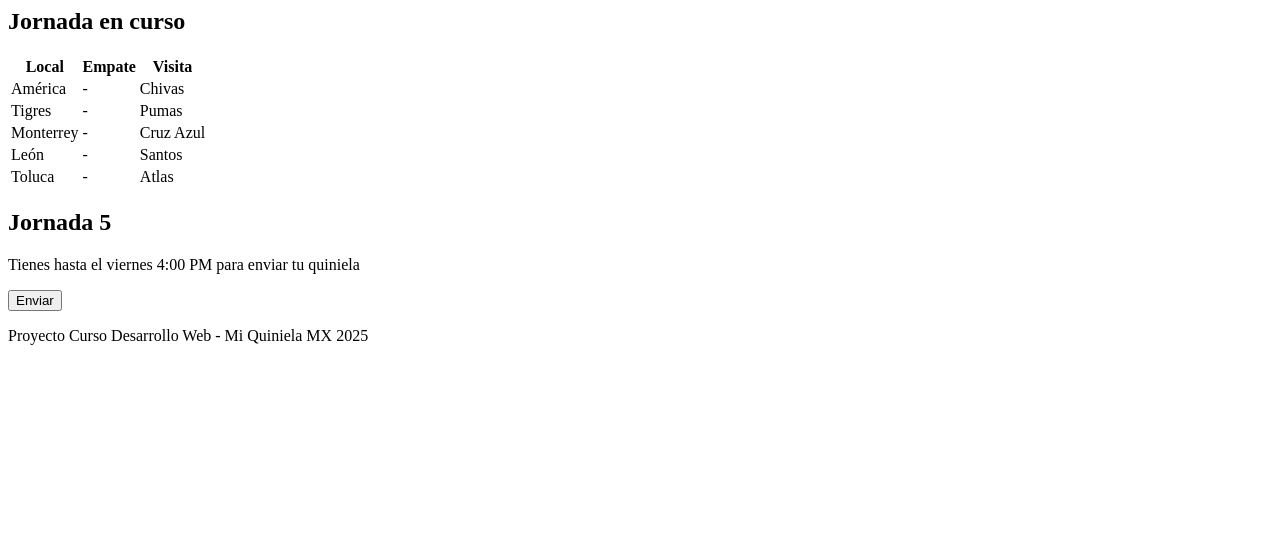
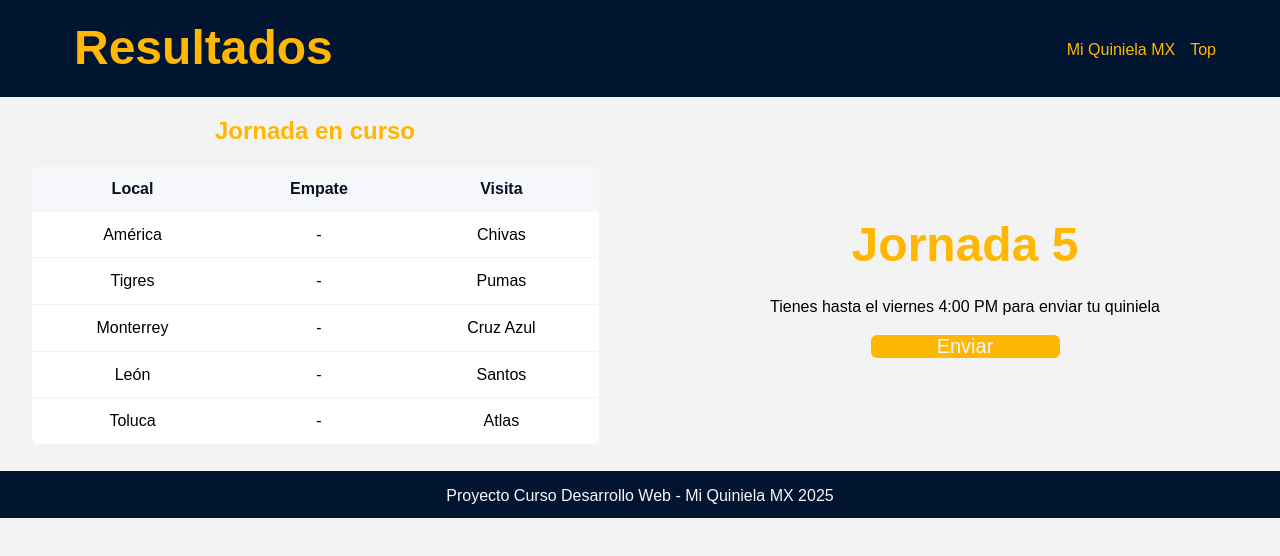
Before and after one commit to pedroad-14/preentrega_3_pad, a plain HTML site: page pages/resultados.html in a window 1280 px wide. Drawn offline with Linux system fonts and the light colour scheme.

Commit message:
Corrección de header

```diff
--- a/pages/posiciones.html
+++ b/pages/posiciones.html
@@ -1,8 +1,25 @@
 <!-- posiciones.html -->
-<li><a href="./resultados.html">Resultados</a></li>
-</ul>
-</nav>
-</header>
+<!DOCTYPE html>
+<html lang="en">
+<head>
+    <meta charset="UTF-8">
+    <meta name="viewport" content="width=device-width, initial-scale=1.0">
+    <link rel="stylesheet" href="../css/style.css">
+    <title>Posiciones</title>
+</head>
+<body>
+
+    <!-- Header con título -->
+  <header>
+    <h1>Tabla de Posiciones</h1>
+    <nav>
+      <ul>
+        <!-- Menú de navegación -->
+        <li><a href="../index.html">Mi Quiniela MX</a></li>
+        <li><a href="./resultados.html">Resultados</a></li>
+      </ul>
+    </nav>
+  </header>
 
 
 <!-- Sección principal -->
--- a/pages/resultados.html
+++ b/pages/resultados.html
@@ -1,7 +1,25 @@
 <!-- resultados.html -->
-</ul>
-</nav>
-</header>
+<!DOCTYPE html>
+<html lang="en">
+<head>
+    <meta charset="UTF-8">
+    <meta name="viewport" content="width=device-width, initial-scale=1.0">
+    <link rel="stylesheet" href="../css/style.css">
+    <title>Resultados</title>
+</head>
+<body>
+
+   <!-- Header con título -->
+  <header>
+    <h1>Resultados</h1>
+    <nav>
+      <!-- Menú de navegación -->
+      <ul>
+        <li><a href="../index.html">Mi Quiniela MX</a></li>
+        <li><a href="./posiciones.html">Top</a></li>
+      </ul>
+    </nav>
+  </header>
 
 
 <!-- Sección principal -->
```
Also changed, not shown: index.html (+1 -1 lines).
